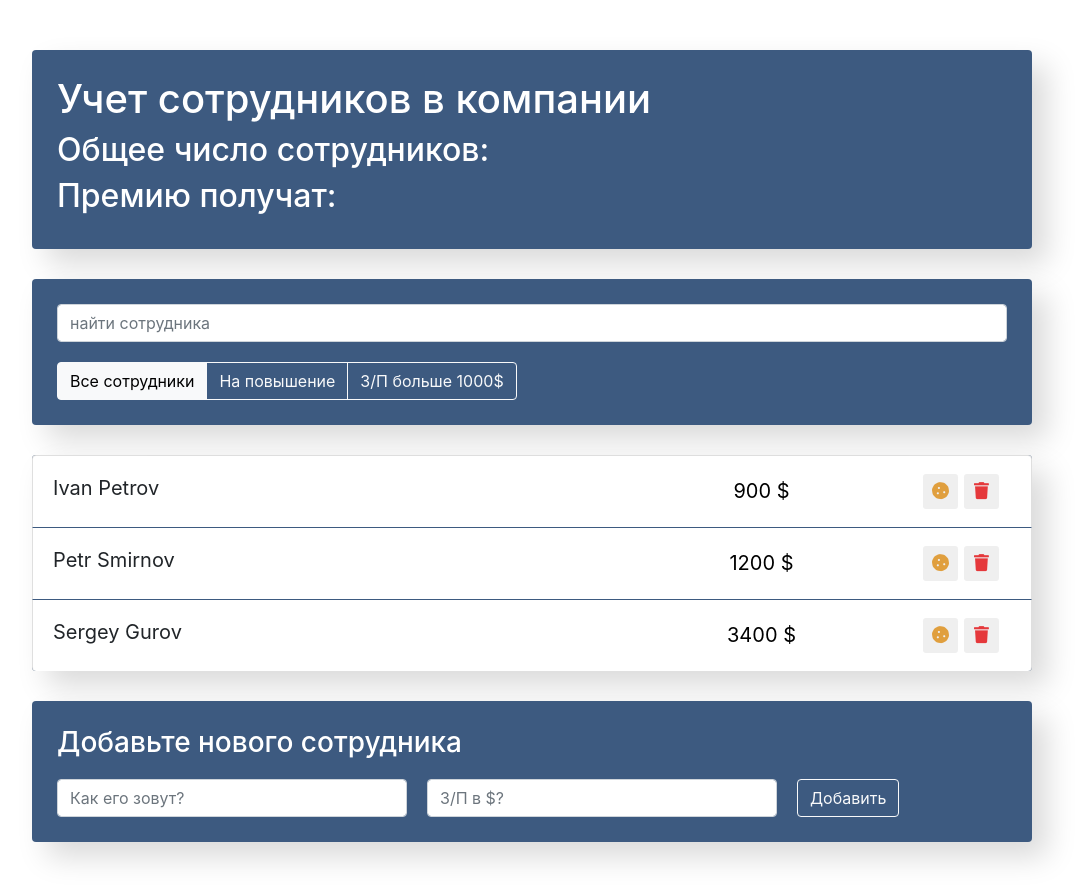
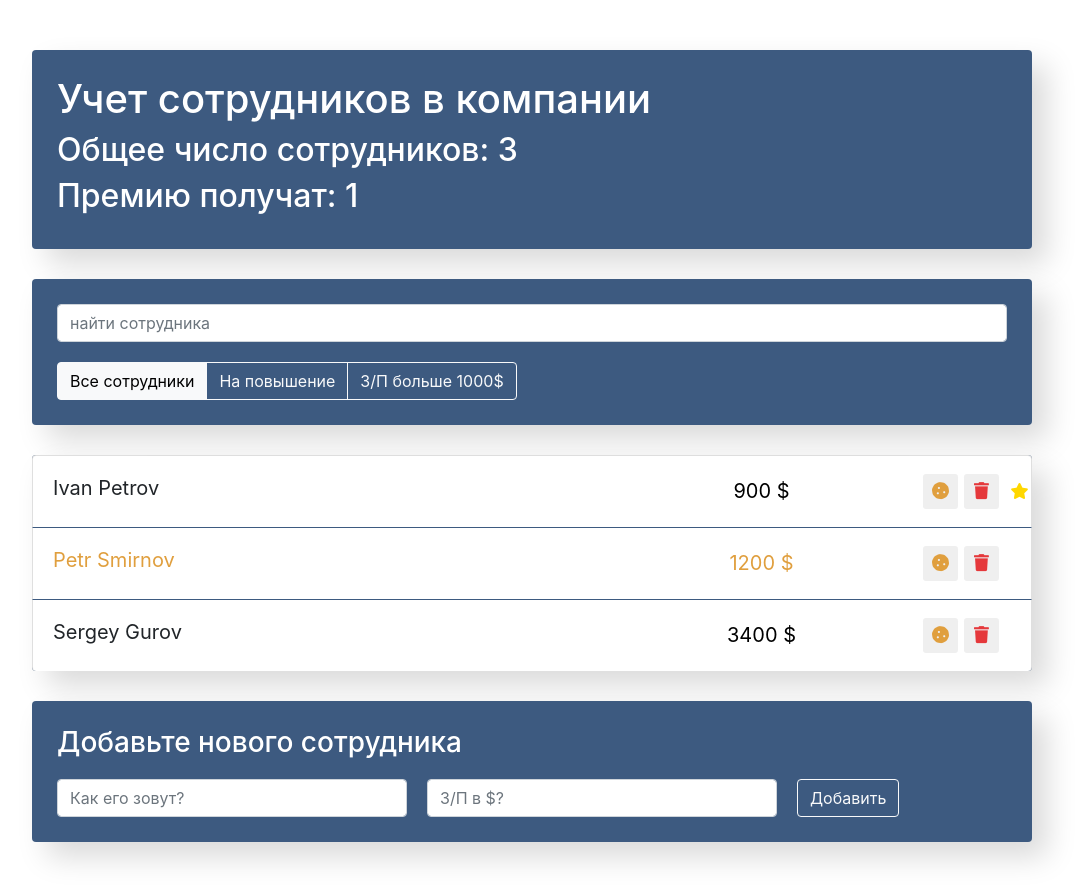
Before and after one commit to galagrin/Employees-accounting-app, a React (Create React App) app: page / in a window 1280 px wide. Shown: the whole page, without its empty margins (108-1192 px from the left). Built offline with nearby package versions, Linux system fonts and the light colour scheme.

Commit message:
state lifting added

```diff
--- a/src/components/app-info/app-info.jsx
+++ b/src/components/app-info/app-info.jsx
@@ -1,11 +1,11 @@
 import './app-info.css';
 
-export const AppInfo = () => {
+export const AppInfo = ({ increaseed, employees }) => {
     return (
         <div className="app-info">
             <h1>Учет сотрудников в компании </h1>
-            <h2>Общее число сотрудников: </h2>
-            <h2>Премию получат: </h2>
+            <h2>Общее число сотрудников: {employees}</h2>
+            <h2>Премию получат: {increaseed}</h2>
         </div>
     );
 };
--- a/src/components/app/app.jsx
+++ b/src/components/app/app.jsx
@@ -13,11 +13,12 @@ class App extends Component {
         super(props);
         this.state = {
             data: [
-                { name: 'Ivan Petrov', salary: 900, increase: false, id: 1 },
-                { name: 'Petr Smirnov', salary: 1200, increase: true, id: 2 },
-                { name: 'Sergey Gurov', salary: 3400, increase: false, id: 3 },
+                { name: 'Ivan Petrov', salary: 900, increase: false, rise: true, id: 1 },
+                { name: 'Petr Smirnov', salary: 1200, increase: true, rise: false, id: 2 },
+                { name: 'Sergey Gurov', salary: 3400, increase: false, rise: false, id: 3 },
             ],
         };
+        this.maxId = 4;
     }
 
     deleteItem = (id) => {
@@ -28,19 +29,87 @@ class App extends Component {
         });
     };
 
+    addItem = (name, salary) => {
+        const newItem = {
+            name,
+            salary,
+            increase: false,
+            rise: false,
+            id: this.maxId++,
+        };
+        this.setState(({ data }) => {
+            const newArr = [...data, newItem];
+            return {
+                data: newArr,
+            };
+        });
+    };
+
+    // onToggleIncrease = (id) => {
+    //     // первый вариант
+    //     // this.setState(({ data }) => {
+    //         const index = data.findIndex((elem) => elem.id === id);
+    //         const old = data[index];
+    //         const newItem = { ...old, increase: !old.increase };
+    //         const newArr = [...data.slice(0, index), newItem, ...data.slice(index + 1)];
+    //         return { data: newArr };
+    //     });
+
+    //     // второй вариант
+    //     this.setState(({ data }) => ({
+    //         data: data.map((item) => {
+    //             if (item.id === id) {
+    //                 return { ...item, increase: !item.increase };
+    //             }
+    //             return item;
+    //         }),
+    //     }));
+    // };
+
+    // onToggleRise = (id) => {
+    //     this.setState(({ data }) => ({
+    //         data: data.map((item) => {
+    //             if (item.id === id) {
+    //                 return { ...item, rise: !item.rise };
+    //             }
+    //             return item;
+    //         }),
+    //     }));
+    // };
+
+    onToggleProp = (id, prop) => {
+        this.setState(({ data }) => ({
+            data: data.map((item) => {
+                if (item.id === id) {
+                    return { ...item, [prop]: !item[prop] };
+                }
+                return item;
+            }),
+        }));
+    };
+
     render() {
+        const employees = this.state.data.length;
+        const increaseed = this.state.data.filter((item) => item.increase).length;
+
         return (
             <div className="app">
-                <AppInfo />
+                <AppInfo employees={employees} increaseed={increaseed} />
 
                 <div className="search-panel">
                     <SearchPanel />
                     <AppFilter />
                 </div>
 
-                <EmployeesList data={this.state.data} onDelete={this.deleteItem} />
+                <EmployeesList
+                    data={this.state.data}
+                    onDelete={this.deleteItem}
+                    // onToggleIncrease={this.onToggleIncrease}
+                    // onToggleRise={this.onToggleRise}
+                    onToggleProp={this.onToggleProp}
+                />
 
-                <EmployeesAddForm />
+                <EmployeesAddForm onAdd={this.addItem} />
             </div>
         );
     }
--- a/src/components/employees-add-form/employees-add-form.jsx
+++ b/src/components/employees-add-form/employees-add-form.jsx
@@ -16,12 +16,20 @@ class EmployeesAddForm extends Component {
         });
     };
 
+    onSubmit = (e) => {
+        e.preventDefault();
+        this.props.onAdd(this.state.name, this.state.salary);
+        this.setState({
+            name: '',
+            salary: '',
+        });
+    };
     render() {
         const { name, salary } = this.state;
         return (
             <div className="app-add-form">
                 <h3>Добавьте нового сотрудника</h3>
-                <form className="add-form d-flex">
+                <form className="add-form d-flex" onSubmit={this.onSubmit}>
                     <input
                         type="text"
                         className="form-control new-post-label"
--- a/src/components/employees-list-item/employees-list-item.jsx
+++ b/src/components/employees-list-item/employees-list-item.jsx
@@ -1,32 +1,7 @@
-import { Component } from 'react';
 import './employees-list-item.css';
 
-class EmployeesListItem extends Component {
-    constructor(props) {
-        super(props);
-        this.state = {
-            increase: false,
-            rise: false,
-        };
-    }
-
-    onIcrease = () => {
-        this.setState(({ increase }) => ({
-            increase: !increase,
-        }));
-    };
-
-    onRise = () => {
-        this.setState(({ rise }) => ({
-            rise: !rise,
-        }));
-    };
-
-    render() {
-        const { name, salary, onDelete } = this.props;
-
-        const { increase } = this.state;
-        const { rise } = this.state;
+const EmployeesListItem = (props) => {
+    const { name, salary, onDelete, onToggleProp, increase, rise } = props;
 
     let classNames = 'list-group-item d-flex justify-content-between';
     if (increase) {
@@ -38,12 +13,17 @@ class EmployeesListItem extends Component {
 
     return (
         <li className={classNames}>
-                <span className="list-group-item-label" onClick={this.onRise}>
+            <span className="list-group-item-label" onClick={onToggleProp} data-toggle="rise">
                 {name}
             </span>
             <input type="text" className="list-group-item-input" defaultValue={salary + ' $'} />
             <div className="d-flex justify-content-center align-items-center">
-                    <button type="button" className="btn-cookie btn-sm " onClick={this.onIcrease}>
+                <button
+                    type="button"
+                    className="btn-cookie btn-sm "
+                    onClick={onToggleProp}
+                    data-toggle="increase"
+                >
                     <i className="fas fa-cookie"></i>
                 </button>
 
@@ -54,7 +34,6 @@ class EmployeesListItem extends Component {
             </div>
         </li>
     );
-    }
-}
+};
 
 export default EmployeesListItem;
--- a/src/components/employees-list/employees-list.jsx
+++ b/src/components/employees-list/employees-list.jsx
@@ -1,11 +1,20 @@
 import EmployeesListItem from '../employees-list-item/employees-list-item';
 import './employees-list.css';
 
-export const EmployeesList = ({ data, onDelete }) => {
+export const EmployeesList = ({ data, onDelete, onToggleProp }) => {
     const elements = data.map((item) => {
         const { id, ...itemProps } = item;
 
-        return <EmployeesListItem key={id} {...itemProps} onDelete={() => onDelete(id)} />;
+        return (
+            <EmployeesListItem
+                key={id}
+                {...itemProps}
+                onDelete={() => onDelete(id)}
+                onToggleProp={(e) => {
+                    onToggleProp(id, e.currentTarget.getAttribute('data-toggle'));
+                }}
+            />
+        );
     });
 
     return <ul className="app-list list-group">{elements}</ul>;
```
Lines whose indentation alone changed are shown as unchanged.
